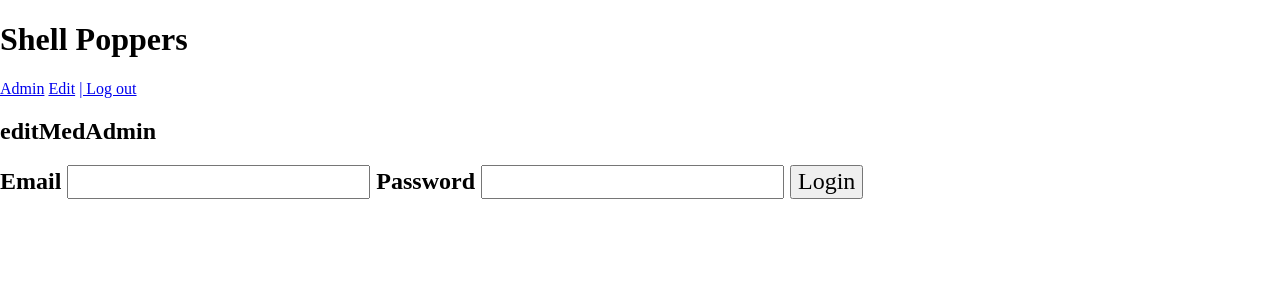
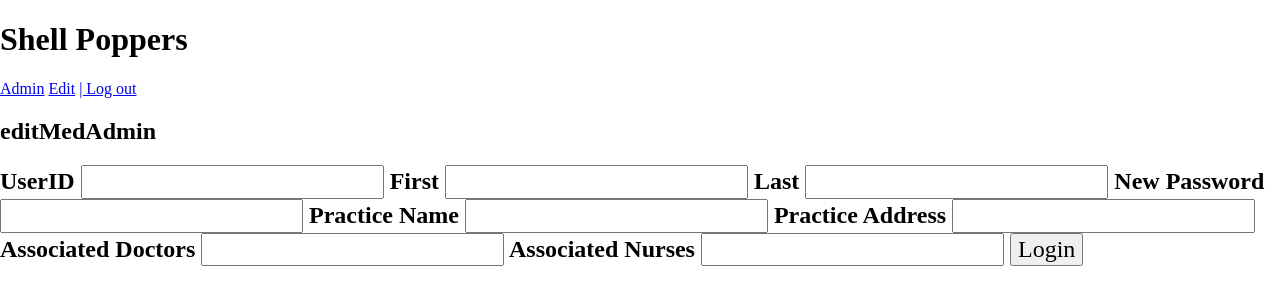
Before and after one commit to mhimmiche/Comp-AppSec, a Python web app: template templates/editMedAdmin.html in a window 1280 px wide. Shown: the top 305 px of the page. Run offline with Jinja, Linux system fonts and the light colour scheme; the template is opened without the code that fills it, so the values that code supplies are empty; some libraries are stand-ins or nearby versions.

Commit message:
Add files via upload

```diff
--- a/templates/editMedAdmin.html
+++ b/templates/editMedAdmin.html
@@ -2,8 +2,14 @@
 {% block body %}
   <h2>editMedAdmin<h2>
   <form action="{{ url_for('editMedAdmin') }}" method=post>
-    Email <input type=text name=email>
-    Password <input type=password name=password>
+    UserID <input type=text name=UserID>
+	First <input type=text name=First>
+	Last <input type=text name=Last>
+	New Password <input type=password name=Npass>
+	Practice Name <input type=text name=PracticeName>
+    Practice Address <input type=password name=PracticeAdd>
+	Associated Doctors <input type=text name=AssociatedDoc>
+	Associated Nurses <input type=text name=AssociatedNur>
               <input type=submit value=Login>
   </form>
 {% endblock %}
--- a/templates/editRecordPerm.html
+++ b/templates/editRecordPerm.html
@@ -2,8 +2,9 @@
 {% block body %}
   <h2>editRecordPerm<h2>
   <form action="{{ url_for('editRecordPerm') }}" method=post>
-    Email <input type=text name=email>
-    Password <input type=password name=password>
+    Record ID <input type=text name=recordID>
+	Edit Permissions <input type=text name=editPerm>
+	View Permissions <input type=text name=viewPerm>
               <input type=submit value=Login>
   </form>
 {% endblock %}
--- a/templates/editSysAdmin.html
+++ b/templates/editSysAdmin.html
@@ -2,8 +2,10 @@
 {% block body %}
   <h2>editSysAdmin<h2>
   <form action="{{ url_for('editSysAdmin') }}" method=post>
-    Email <input type=text name=email>
-    Password <input type=password name=password>
+    UserID <input type=text name=UserID>
+	First <input type=text name=First>
+	Last <input type=text name=Last>
+	New Password <input type=password name=Npass>
               <input type=submit value=Login>
   </form>
 {% endblock %}
--- a/templates/viewRecord.html
+++ b/templates/viewRecord.html
@@ -2,8 +2,7 @@
 {% block body %}
   <h2>viewRecord<h2>
   <form action="{{ url_for('viewRecord') }}" method=post>
-    Email <input type=text name=email>
-    Password <input type=password name=password>
-              <input type=submit value=Login>
+    RecordID <input type=text name=recordID>
+              <input type=submit value=View>
   </form>
 {% endblock %}
```
Also changed, not shown: templates/addCorrespondenceNote.html (+4 -3 lines), templates/createCorrespondenceRecord.html (+4 -3 lines), templates/editDoctor.html (+7 -2 lines), templates/editNurse.html (+7 -2 lines), templates/editPatient.html (+7 -2 lines), templates/listRecords.html (+6 -5 lines).
